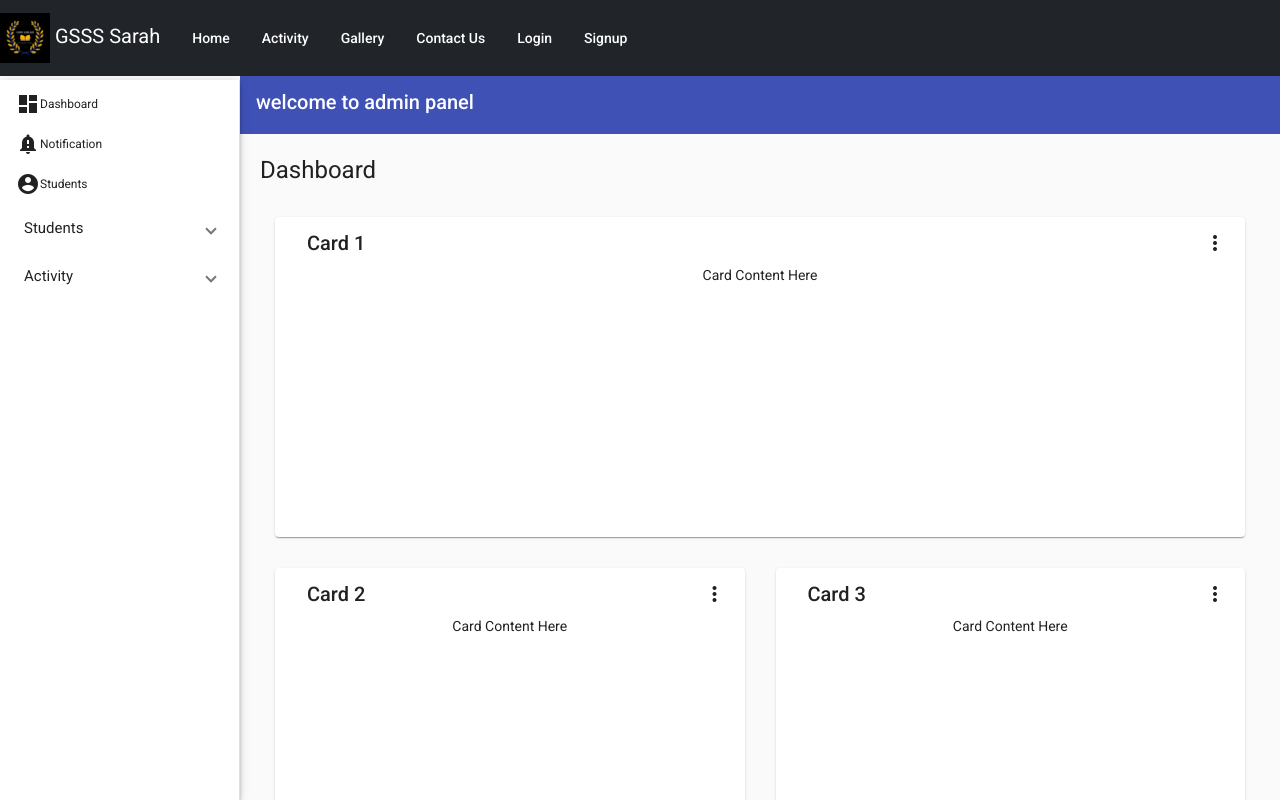
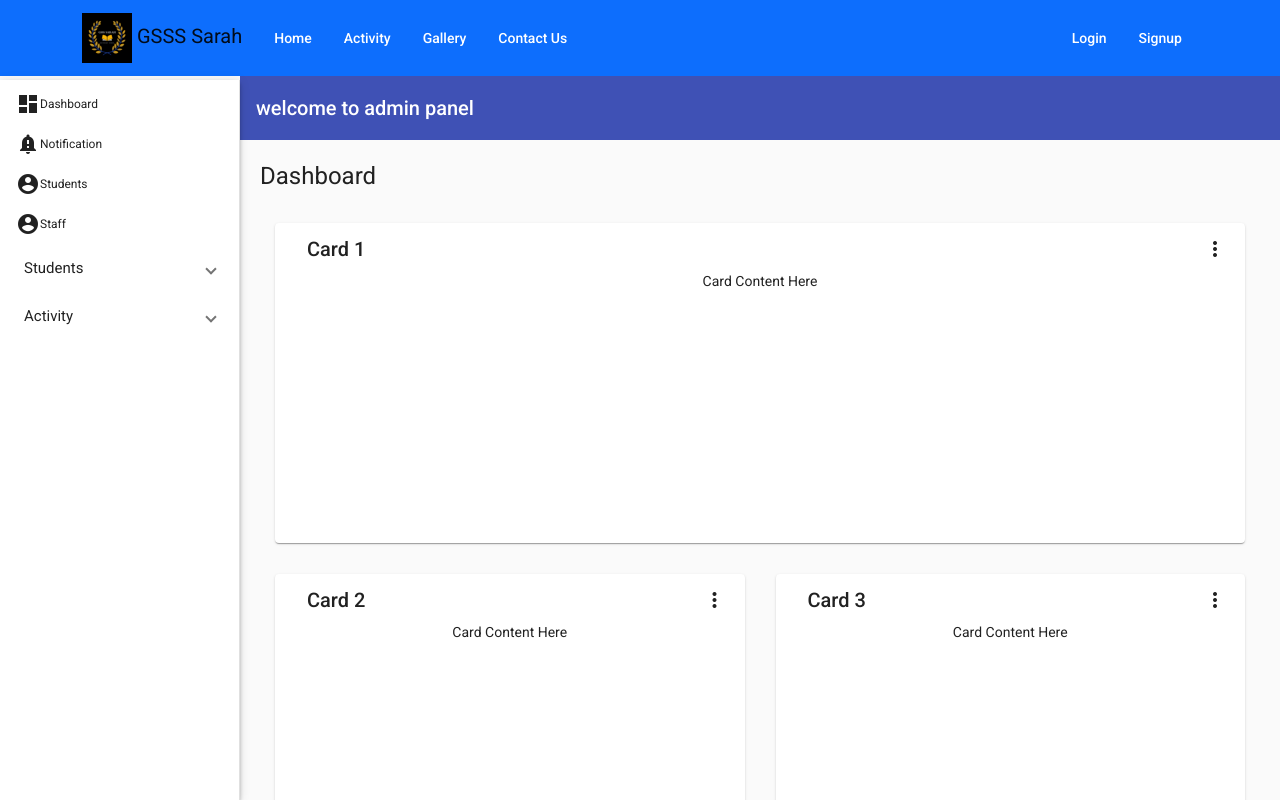
Before and after one commit to glsunnykumar/mean-application-school, an Angular app: page /admin/dashboard in a window 1280 px wide. Shown: the top 800 px of the page. Built offline with nearby package versions, Linux system fonts and the light colour scheme.

Commit message:
adding staff info

```diff
--- a/angular.json
+++ b/angular.json
@@ -92,13 +92,11 @@
               "src/styles.css",
               "node_modules/bootstrap/dist/css/bootstrap.min.css",
               "../node_modules/font-awesome/css/font-awesome.css"
-
             ],
             "scripts": [
               "node_modules/bootstrap/dist/js/bootstrap.js",
               "node_modules/jquery/dist/jquery.js",
               "src/admin/dashboard/dashboard.js"
-
             ]
           }
         },
@@ -130,5 +128,8 @@
       }
     }
   },
-  "defaultProject": "mean-course"
+  "defaultProject": "mean-course",
+  "cli": {
+    "analytics": "14424039-f86c-4009-aca8-2ed702d01c41"
+  }
 }
--- a/src/app/admin/admin.module.ts
+++ b/src/app/admin/admin.module.ts
@@ -29,6 +29,7 @@ import { StudentCreateComponent } from './students/student-create/student-create
 import { StudentListComponent } from './students/student-list/student-list.component';
 import { MatSelectModule } from '@angular/material/select';
 import { MatTableModule } from '@angular/material/table';
+import { StaffComponent } from './staff/staff.component';
 @NgModule({
 
   declarations :[
@@ -38,6 +39,7 @@ import { MatTableModule } from '@angular/material/table';
     DashboardmainComponent,
     StudentCreateComponent,
     StudentListComponent,
+    StaffComponent,
   ],
   imports :[
     CommonModule,
--- a/src/app/admin/navigation-demo/navigation-demo.component.html
+++ b/src/app/admin/navigation-demo/navigation-demo.component.html
@@ -1,16 +1,4 @@
 <mat-sidenav-container class="sidenav-container">
-  <!-- <mat-sidenav #drawer class="sidenav" fixedInViewport
-      [attr.role]="(isHandset$ | async) ? 'dialog' : 'navigation'"
-      [mode]="(isHandset$ | async) ? 'over' : 'side'"
-      [opened]="(isHandset$ | async) === false">
-    <mat-toolbar>Menu</mat-toolbar>
-    <mat-nav-list>
-      <a mat-list-item href="#">Home</a>
-      <a mat-list-item href="#">Students 2</a>
-      <a mat-list-item href="#">Gallery</a>
-      <a mat-list-item href="#">Contact</a>
-    </mat-nav-list>
-  </mat-sidenav> -->
 
   <mat-sidenav #sidenav mode="side" [class.mat-elevation-z4]="true"  #drawer class="sidenav" fixedInViewport
   [attr.role]="(isHandset$ | async) ? 'dialog' : 'navigation'"
@@ -20,6 +8,7 @@
         <mat-list-item routerLink="/admin/dashboard"><mat-icon>dashboard</mat-icon>Dashboard</mat-list-item>
         <mat-list-item routerLink="#"><mat-icon>notification_important</mat-icon>Notification</mat-list-item>
         <mat-list-item routerLink="/admin/students"><mat-icon>account_circle</mat-icon>Students</mat-list-item>
+        <mat-list-item routerLink="/admin/students"><mat-icon>account_circle</mat-icon>Staff</mat-list-item>
         <mat-expansion-panel [class.mat-elevation-z0]="true" dense>
             <mat-expansion-panel-header>
                 Students
@@ -43,7 +32,7 @@
 
 
   <mat-sidenav-content>
-    <mat-toolbar style="margin-top:50px;" color="primary">
+    <mat-toolbar color="primary">
       <button
         type="button"
         aria-label="Toggle sidenav"
--- /dev/null
+++ b/src/app/admin/staff/staff.component.html
@@ -0,0 +1 @@
+<p>staff works!</p>
--- /dev/null
+++ b/src/app/admin/staff/staff.component.ts
@@ -0,0 +1,15 @@
+import { Component, OnInit } from '@angular/core';
+
+@Component({
+  selector: 'app-staff',
+  templateUrl: './staff.component.html',
+  styleUrls: ['./staff.component.css']
+})
+export class StaffComponent implements OnInit {
+
+  constructor() { }
+
+  ngOnInit(): void {
+  }
+
+}
--- a/src/app/app.component.css
+++ b/src/app/app.component.css
@@ -2,8 +2,8 @@
 -------------------------------------------------- */
 /* Padding below the footer and lighter body text */
 
-body {
+/* body {
   padding-top: 3rem;
   padding-bottom: 3rem;
   color: #5a5a5a;
-}
+} */
--- a/src/app/auth/login/login.component.html
+++ b/src/app/auth/login/login.component.html
@@ -22,6 +22,7 @@
     <a class="underlineHover" href="#">Forgot Password?</a>
   </div>
 
+
 </mat-card>
 </div>
 </div>
--- a/src/app/header/header.component.html
+++ b/src/app/header/header.component.html
@@ -1,6 +1,49 @@
 
+<nav class="navbar navbar-expand-lg navbar-light bg-primary">
+  <div class="container">
+    <a class="navbar-brand" href="#">
+      <img src="assets/sarahLogo.png" width="50" height="50" alt="">
+      GSSS Sarah</a>
+    <button class="navbar-toggler" type="button" data-bs-toggle="collapse" data-bs-target="#navbarSupportedContent" aria-controls="navbarSupportedContent" aria-expanded="false" aria-label="Toggle navigation">
+      <span class="navbar-toggler-icon"></span>
+    </button>
+    <div class="collapse navbar-collapse" id="navbarSupportedContent">
+      <ul class="navbar-nav me-auto mb-2 mb-lg-0">
+        <li class="nav-item ">
+          <a mat-button   routerLink ='/'>Home</a>
 
-  <nav class="navbar navbar-expand-md navbar-dark fixed-top bg-dark">
+        </li>
+        <li class="nav-item">
+          <a mat-button   routerLink ='/activity'>Activity</a>
+        </li>
+        <li class="nav-item">
+          <a mat-button  routerLinkActive="mat-accent" routerLink ='/gallery'>Gallery</a>
+        </li>
+
+        <li class="nav-item">
+          <a mat-button  routerLinkActive="mat-accent" routerLink ='/contact'>Contact Us</a>
+        </li>
+      </ul>
+      <form >
+      <ul class="d-flex">
+        <li *ngIf="!userIsAuthenticated">
+          <a mat-button  routerLink ="/auth/login" routerLinkActive ="mat-accent">Login</a>
+        </li>
+
+        <li *ngIf="!userIsAuthenticated">
+          <a mat-button  routerLink ="/auth/signup" routerLinkActive ="mat-accent">Signup</a>
+        </li>
+
+        <li *ngIf="userIsAuthenticated">
+          <button color="primary" mat-button (click)="onLogout()">Logout</button>
+        </li>
+      </ul>
+      </form>
+    </div>
+  </div>
+</nav>
+
+  <!-- <nav class="navbar navbar-expand-md navbar-dark fixed-top bg-dark">
     <a class="navbar-brand" href="#">
       <img src="assets/sarahLogo.png" width="50" height="50" alt="">
       GSSS Sarah</a>
@@ -23,17 +66,7 @@
         <li class="nav-item">
           <a mat-button  routerLinkActive="mat-accent" routerLink ='/contact'>Contact Us</a>
         </li>
-        <li *ngIf="!userIsAuthenticated">
-          <a mat-button  routerLink ="/auth/login" routerLinkActive ="mat-accent">Login</a>
-        </li>
 
-        <li *ngIf="!userIsAuthenticated">
-          <a mat-button  routerLink ="/auth/signup" routerLinkActive ="mat-accent">Signup</a>
-        </li>
-
-        <li *ngIf="userIsAuthenticated">
-          <button color="primary" mat-button (click)="onLogout()">Logout</button>
-        </li>
       </ul>
 
       <ul>
@@ -48,4 +81,4 @@
       </ul>
     </div>
 
-  </nav>
+  </nav> -->
--- a/src/index.html
+++ b/src/index.html
@@ -10,7 +10,7 @@
   <link href="https://fonts.googleapis.com/icon?family=Material+Icons" rel="stylesheet">
   <script src="https://code.jquery.com/jquery-3.3.1.slim.min.js" integrity="sha384-q8i/X+965DzO0rT7abK41JStQIAqVgRVzpbzo5smXKp4YfRvH+8abtTE1Pi6jizo" crossorigin="anonymous"></script>
   <script src="https://cdn.jsdelivr.net/npm/popper.js@1.14.3/dist/umd/popper.min.js" integrity="sha384-ZMP7rVo3mIykV+2+9J3UJ46jBk0WLaUAdn689aCwoqbBJiSnjAK/l8WvCWPIPm49" crossorigin="anonymous"></script>
-  <script src="https://cdn.jsdelivr.net/npm/bootstrap@4.1.3/dist/js/bootstrap.min.js" integrity="sha384-ChfqqxuZUCnJSK3+MXmPNIyE6ZbWh2IMqE241rYiqJxyMiZ6OW/JmZQ5stwEULTy" crossorigin="anonymous"></script> -->
+  <script src="https://cdn.jsdelivr.net/npm/bootstrap@4.1.3/dist/js/bootstrap.min.js" integrity="sha384-ChfqqxuZUCnJSK3+MXmPNIyE6ZbWh2IMqE241rYiqJxyMiZ6OW/JmZQ5stwEULTy" crossorigin="anonymous"></script>
 </head>
 <body class="mat-typography">
   <app-root></app-root>
```
Also changed, not shown: src/app/admin/staff/staff.component.css (added), 2 other files (tests, documents, lock files or other folders).
